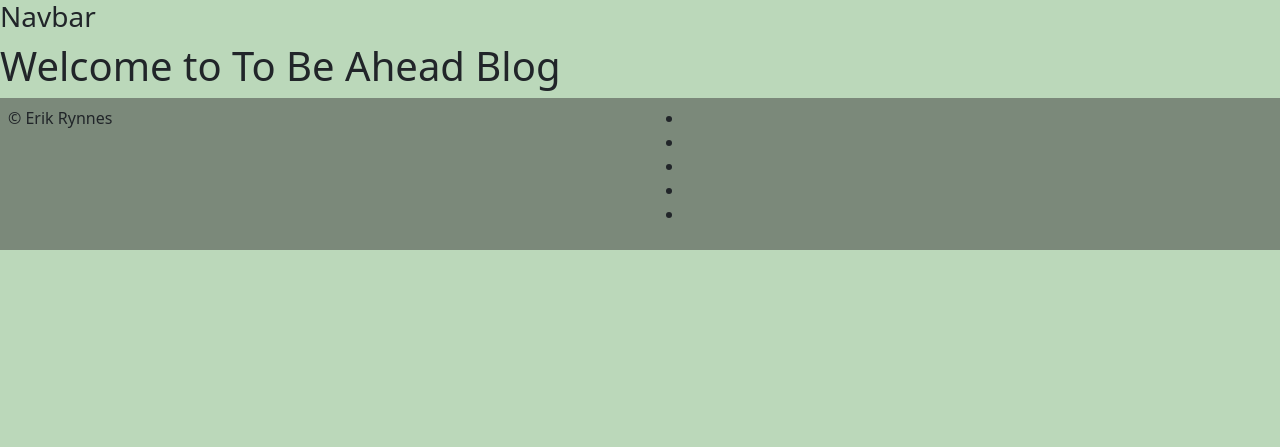
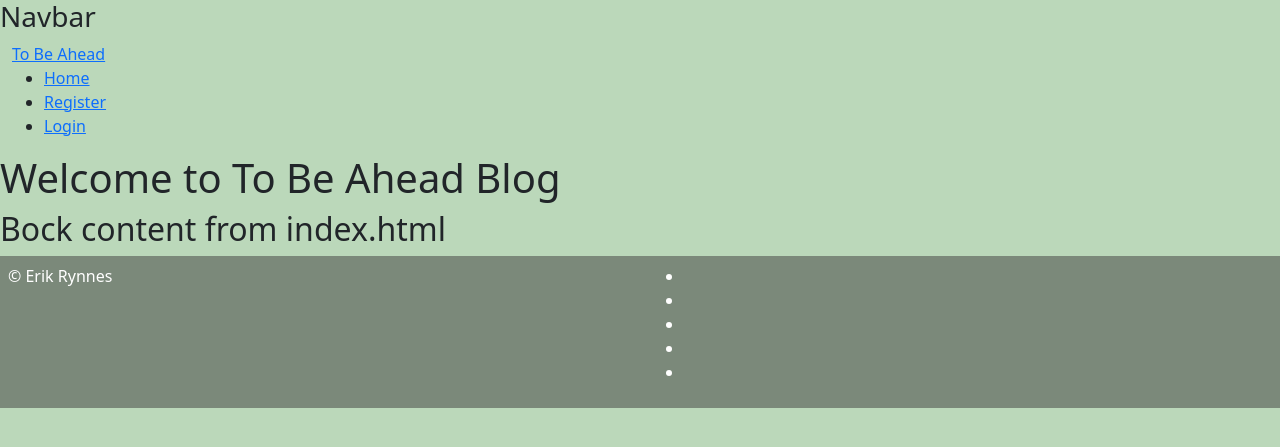
Before and after one commit to GroundBuilder/to-be-ahead-blog, a Django app: page / in a window 1280 px wide. Shown: the top 447 px of the page. Run offline with Django 3.2, Linux system fonts and the light colour scheme; data that the repository does not hold is empty.

Commit message:
Add titels to navbar

```diff
--- a/static/css/style.css
+++ b/static/css/style.css
@@ -15,4 +15,5 @@ body {
 .footer {
     background-color: #7b897a;
     padding: 0.5rem;
+    color: #fff;
 }
--- a/templates/base.html
+++ b/templates/base.html
@@ -26,6 +26,9 @@
         {% include 'includes/navbar.html' %}
     </header>
 <h1>Welcome to To Be Ahead Blog</h1>
+{% block content %}
+
+{% endblock content %}
 
     <footer class="footer">
         {% include 'includes/footer.html' %}
--- a/templates/includes/navbar.html
+++ b/templates/includes/navbar.html
@@ -1,2 +1,20 @@
 {% load static %}
 <h3>Navbar</h3>
+<nav>
+    <div class="container-fluid">
+        <a href="#"><span>To Be Ahead</span></a>
+        <div>
+            <ul>
+                <li>
+                    <a href="#">Home</a>
+                </li>
+                <li>
+                    <a href="#">Register</a>
+                </li>
+                <li>
+                    <a href="#">Login</a>
+                </li>
+            </ul>
+        </div>
+    </div>
+</nav>
--- a/templates/index.html
+++ b/templates/index.html
@@ -2,17 +2,7 @@
 {% load static %}
 
 {% block content %}
-<div id="hero-image-container"></div>
-<div class="container">
-    <div class="row">
-        <div class="col-12">
-            <div class="row">
-                <div class="col-12 hero-text">
-                    <h2 class="mb-5 text-light"><span>Feel empowered</span><br><span>with your own mentor.</span></h2>
-                    <a class="action-btn-bg text-decoration-none fs-5" href="{% url 'mentors_page' %}">Meet The Mentors</a>
-                </div>
-            </div>
-        </div>
-    </div>
-</div>
-{% endblock %}
+
+<h2>Bock content from index.html</h2>
+
+{% endblock content %}
```
